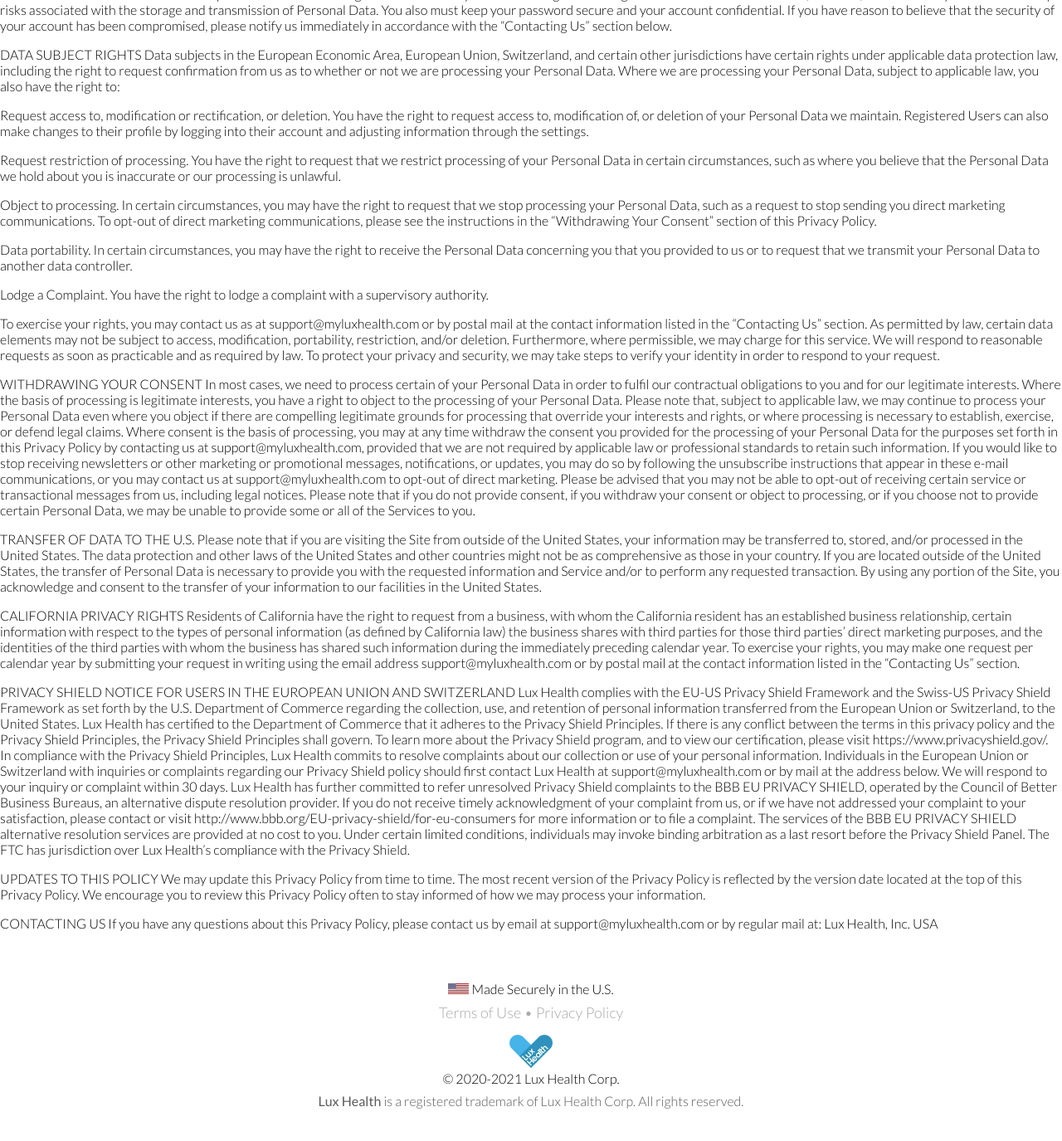
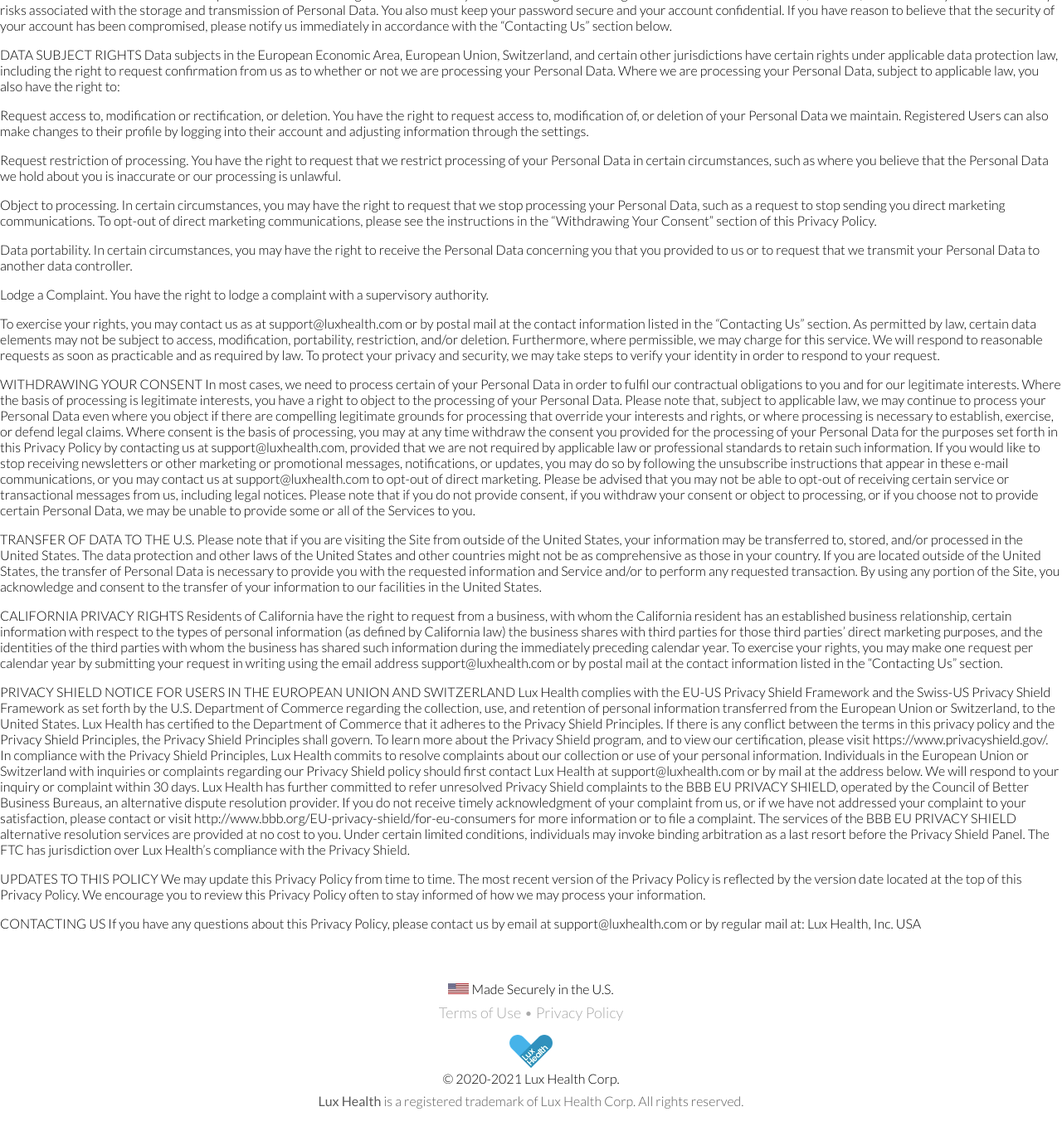
Before and after one commit to luxhealth/LuxHealth.github.io, a Jekyll site: the page built from _pages/privacy-policy.md, in a window 1280 px wide and 1400 px high, scrolled down 4131 px. Shown: the top 1375 px of the window at 83% size. Built offline with Jekyll 4.4.1, drawn with Linux system fonts in a browser that asks for light colours; some of the changed text lies outside the part shown.

Commit message:
Fix amp bugs and cleanup

```diff
--- a/_includes/footer.html
+++ b/_includes/footer.html
@@ -1,5 +1,5 @@
-<div class="footer-us-flag"><img src="{{ base_url }}/assets/img/us-flag.webp" width="25px" height="12.5px" /> Made Securely in the U.S.</div>
-<div class="footer-links"><a href="{{ base_url }}//terms">Terms of Use</a> &bullet; <a href="{{ base_url }}//privacy-policy">Privacy Policy</a></div>
-<img src="{{ base_url }}/assets/img/Lux-Logo-small.webp" width="51.95px" height="40px" class="footer-logo" />
+<div class="footer-us-flag"><img src="{{ site.url }}/assets/img/us-flag.webp" width="25px" height="12.5px" /> Made Securely in the U.S.</div>
+<div class="footer-links"><a href="{{ site.url }}//terms">Terms of Use</a> &bullet; <a href="{{ site.url }}//privacy-policy">Privacy Policy</a></div>
+<img src="{{ site.url }}/assets/img/Lux-Logo-small.webp" width="51.95px" height="40px" class="footer-logo" />
 <div>&copy; 2020-{{ 'now' | date: "%Y" }} Lux Health Corp.</div>
 <div class="footer-string"><span class="medium-font-weight">Lux Health</span> is a registered trademark of Lux Health Corp.  All rights reserved.</div>
--- a/_includes/head.html
+++ b/_includes/head.html
@@ -3,7 +3,7 @@
 
 {% if page.canonical_link %}
 <script async src="https://cdn.ampproject.org/v0.js"></script>
-<link rel="canonical" href="{{ base_url }}">
+<link rel="canonical" href="{{ site.url }}">
 <style amp-boilerplate>body{-webkit-animation:-amp-start 8s steps(1,end) 0s 1 normal both;-moz-animation:-amp-start 8s steps(1,end) 0s 1 normal both;-ms-animation:-amp-start 8s steps(1,end) 0s 1 normal both;animation:-amp-start 8s steps(1,end) 0s 1 normal both}@-webkit-keyframes -amp-start{from{visibility:hidden}to{visibility:visible}}@-moz-keyframes -amp-start{from{visibility:hidden}to{visibility:visible}}@-ms-keyframes -amp-start{from{visibility:hidden}to{visibility:visible}}@-o-keyframes -amp-start{from{visibility:hidden}to{visibility:visible}}@keyframes -amp-start{from{visibility:hidden}to{visibility:visible}}</style><noscript><style amp-boilerplate>body{-webkit-animation:none;-moz-animation:none;-ms-animation:none;animation:none}</style></noscript>
 <style amp-custom>
 :root {
@@ -154,7 +154,7 @@
 }
 
 .centered-image {
-  margin-top: 40px;
+  margin: 40px auto 0 auto;
   width: 90%;
   max-width: 1000px;
 }
@@ -422,7 +422,7 @@
 }
 </style>
 {% elsif page.amp_link %}
-<link rel="amphtml" href="{{ base_url }}/amp{{ page.amp_link }}">
+<link rel="amphtml" href="{{ site.url }}/amp{{ page.amp_link }}">
 {% endif %}
 
 {% if page.jsonld %}
@@ -440,7 +440,7 @@
 <link rel="manifest" href="/manifest.webmanifest">
 
 {% unless page.canonical_link %}
-<link rel="stylesheet" href="{{ base_url }}/assets/styles/main.css">
+<link rel="stylesheet" href="{{ site.url }}/assets/styles/main.css">
 <!-- 1) connect to domain of font files -->
 <link rel="preconnect" href="https://fonts.gstatic.com" crossorigin>
 
--- a/_pages/privacy-policy.md
+++ b/_pages/privacy-policy.md
@@ -3,7 +3,7 @@
 title: Lux Health Privacy Policy
 permalink: /privacy-policy
 last_revised: February 29, 2020
-support_email: support@myluxhealth.com
+support_email: support@luxhealth.com
 address: USA
 ---
 <h1>{{ page.title }}</h1>
--- a/_pages/terms.md
+++ b/_pages/terms.md
@@ -3,7 +3,7 @@
 title: Lux Health Terms of Use
 permalink: /terms
 last_revised: February 29, 2020
-support_email: support@myluxhealth.com
+support_email: support@luxhealth.com
 address: USA
 ---
 <h1>{{ page.title }}</h1>
```
Also changed, not shown: _pages/amp/index.amp.html (deleted, +0 -44 lines), _pages/amp/index.amp.md (+21 -22 lines), index.md (+21 -22 lines), _pages/archive/about.md (renamed from _pages/about.md), _pages/archive/apps.md (renamed from _pages/apps.md), _pages/archive/articles.md (renamed from _pages/articles.md), _pages/archive/contact-us.md (renamed from _pages/contact-us.md), _pages/archive/covid-19.md (renamed from _pages/covid-19.md), _pages/archive/news.md (renamed from _pages/news.md), _pages/archive/old.md (renamed from _pages/old.md), _pages/archive/patient.md (renamed from _pages/patient.md).
